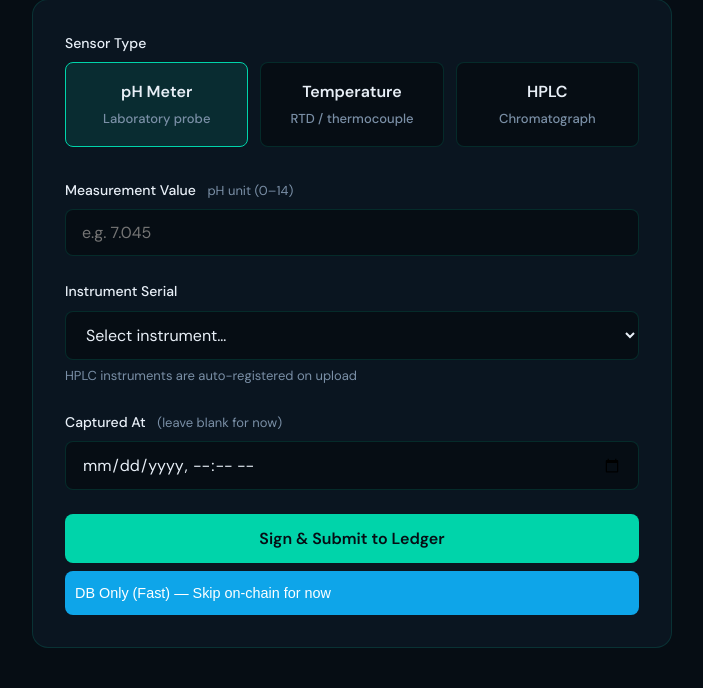
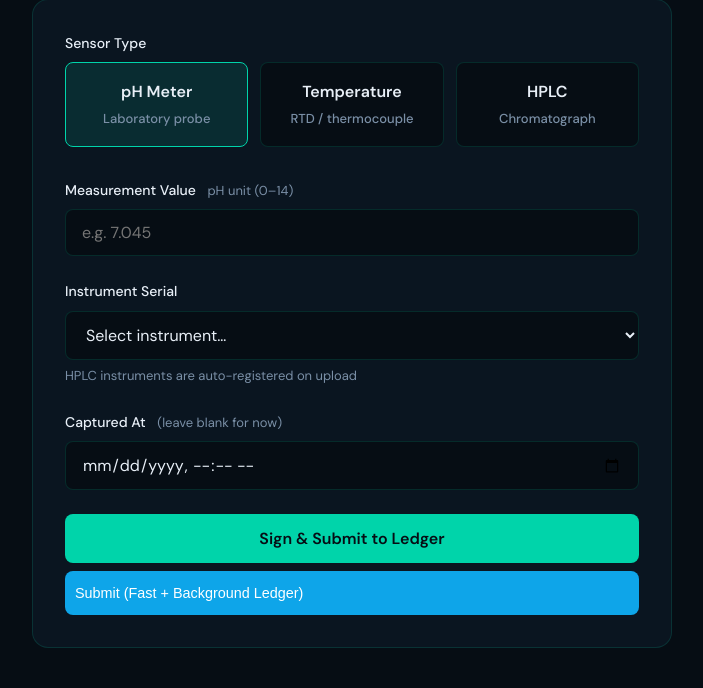
Before and after one commit to fabreu08/immutable.polsia.app, a Node server app: page /submit in a window 1280 px wide. Shown: the part 723-1411 px from the top of the page, without its empty margins (288-991 px from the left). Run offline with Node 20, Linux system fonts and the light colour scheme; data that the repository does not hold is empty; some libraries are stand-ins or nearby versions.

Commit message:
short-term: add background ledger creation + update UI messaging
- After fast-path reading save, now kick off non-blocking ledgerService.commitBlock([readingHash])
- Updated button text and success message to reflect 'Fast + Background Ledger' reality
- This implements the recommended 'Fast DB + later reconciliation' short-term architecture

```diff
--- a/views/submit.ejs
+++ b/views/submit.ejs
@@ -157,7 +157,7 @@
 
           <button type="button" onclick="submitDbOnly(this)"
                   style="width:100%; margin-top:8px; padding:10px; background:#0ea5e9; color:white; border:none; border-radius:8px; font-size:0.9rem;">
-            DB Only (Fast) — Skip on-chain for now
+            Submit (Fast + Background Ledger)
           </button>
             <div class="faucet-banner" id="faucetBanner">
               <div class="faucet-msg">
@@ -334,10 +334,10 @@
         const data = await res.json();
         result.className = 'result success';
         result.innerHTML = `
-          <div class="result-title">✓ Reading saved to database (DB only)</div>
+          <div class="result-title">✓ Reading saved successfully</div>
           <div class="result-row"><span class="result-label">Reading ID</span><span class="result-value">#${data.reading?.id || 'N/A'}</span></div>
           <div style="margin-top:12px; font-size:0.8rem; color:#666;">
-            On-chain commit was skipped. You can commit this packet later from the Staking page if desired.
+            Fast save complete. A ledger block is being created in the background. On-chain commit can be triggered later.
           </div>
         `;
       } catch (err) {
```
Also changed, not shown: routes/readings.js (+12 -3 lines).
